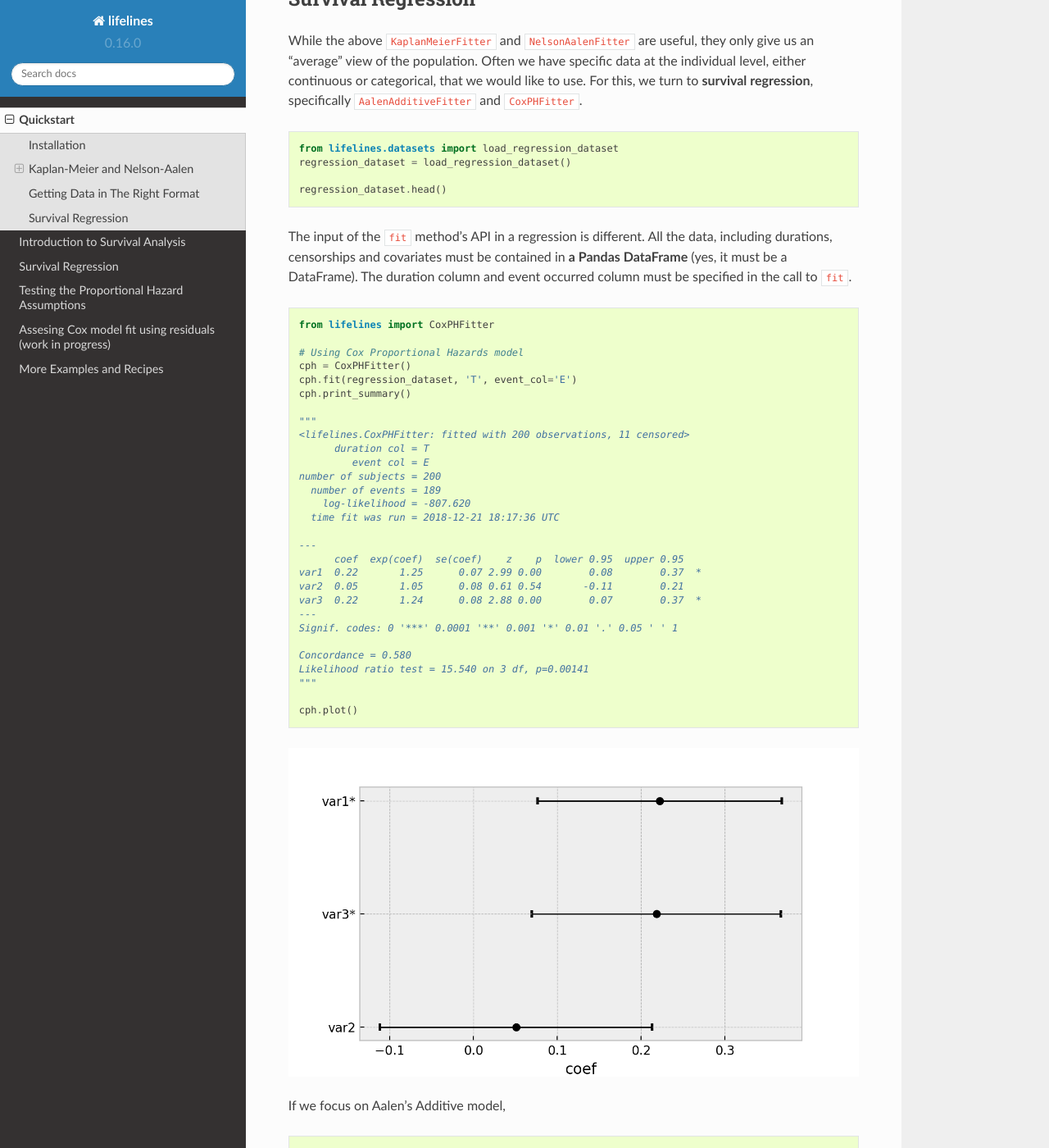
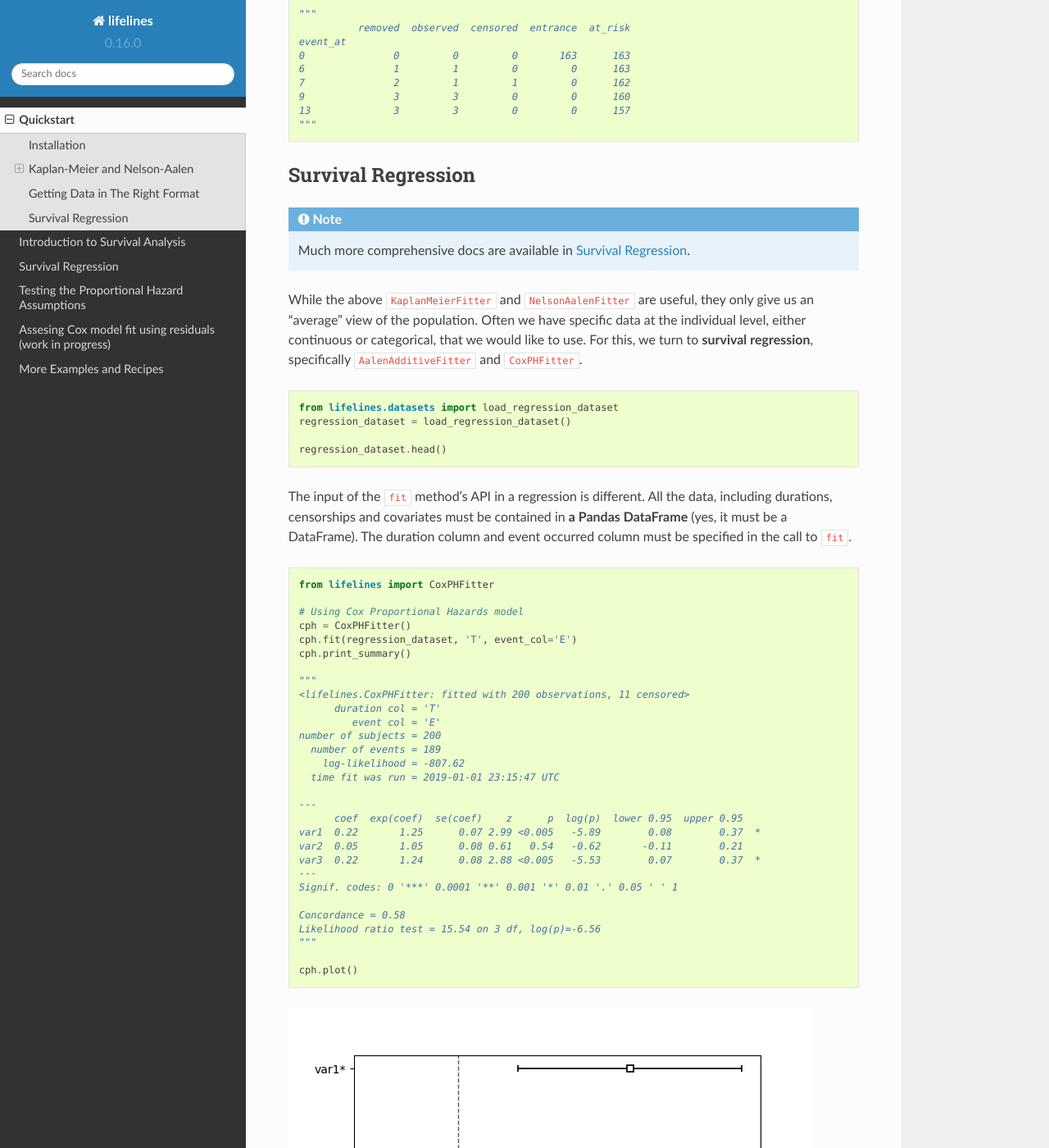
Before and after one commit to CamDavidsonPilon/lifelines, a Sphinx documentation site: the page built from docs/Quickstart.rst, in a window 1280 px wide and 1400 px high, scrolled down 3921 px. Shown: the whole window at 82% size. Built offline with Sphinx 7.4.7 and the Read the Docs theme 2.0.0, drawn with Linux system fonts in a browser that asks for light colours; pages that are not in the unit, such as notebooks, are missing from menus; some of the changed text lies outside the part shown.

Commit message:
edits to docs and plots

```diff
--- a/docs/Quickstart.rst
+++ b/docs/Quickstart.rst
@@ -14,10 +14,9 @@ Installation
 
 Install via ``pip``:
 
-.. code::
+.. code-block:: console
 
     pip install lifelines
-
 
 
 Kaplan-Meier and Nelson-Aalen
@@ -86,7 +85,22 @@ Multiple groups
     kmf.fit(T[ix], E[ix], label='miR-137')
     ax = kmf.plot(ax=ax)
 
+
 .. image:: images/quickstart_multi.png
+
+
+Alternatively, for many more groups and more "pandas-esque":
+
+.. code:: python
+
+
+    ax = plt.subplot(111)
+
+    kmf = KaplanMeierFitter()
+
+    for name, grouped_df in df.groupby('group'):
+        kmf.fit(grouped_df["T"], grouped_df["E"], label=name)
+        kmf.plot(ax=ax)
 
 
 Similar functionality exists for the ``NelsonAalenFitter``:
@@ -143,6 +157,9 @@ Alternatively, perhaps you are interested in viewing the survival table given so
 Survival Regression
 -------------------
 
+.. note:: Much more comprehensive docs are available in `Survival Regression`_.
+
+
 While the above ``KaplanMeierFitter`` and ``NelsonAalenFitter`` are useful, they only give us an "average" view of the population. Often we have specific data at the individual level, either continuous or categorical, that we would like to use. For this, we turn to **survival regression**, specifically ``AalenAdditiveFitter`` and ``CoxPHFitter``.
 
 .. code:: python
@@ -166,23 +183,23 @@ The input of the ``fit`` method's API in a regression is different. All the data
 
     """
     <lifelines.CoxPHFitter: fitted with 200 observations, 11 censored>
-          duration col = T
-             event col = E
+          duration col = 'T'
+             event col = 'E'
     number of subjects = 200
       number of events = 189
-        log-likelihood = -807.620
-      time fit was run = 2018-12-21 18:17:36 UTC
+        log-likelihood = -807.62
+      time fit was run = 2019-01-01 23:15:47 UTC
 
     ---
-          coef  exp(coef)  se(coef)    z    p  lower 0.95  upper 0.95
-    var1  0.22       1.25      0.07 2.99 0.00        0.08        0.37  *
-    var2  0.05       1.05      0.08 0.61 0.54       -0.11        0.21
-    var3  0.22       1.24      0.08 2.88 0.00        0.07        0.37  *
+          coef  exp(coef)  se(coef)    z      p  log(p)  lower 0.95  upper 0.95
+    var1  0.22       1.25      0.07 2.99 <0.005   -5.89        0.08        0.37  *
+    var2  0.05       1.05      0.08 0.61   0.54   -0.62       -0.11        0.21
+    var3  0.22       1.24      0.08 2.88 <0.005   -5.53        0.07        0.37  *
     ---
     Signif. codes: 0 '***' 0.0001 '**' 0.001 '*' 0.01 '.' 0.05 ' ' 1
 
-    Concordance = 0.580
-    Likelihood ratio test = 15.540 on 3 df, p=0.00141
+    Concordance = 0.58
+    Likelihood ratio test = 15.54 on 3 df, log(p)=-6.56
     """
 
     cph.plot()
@@ -216,3 +233,6 @@ Like the above estimators, there is also a built-in plotting method:
     aaf.plot()
 
 .. image:: images/quickstart_aaf.png
+
+
+.. _Survival Regression: Survival%20Regression.html
--- a/docs/conf.py
+++ b/docs/conf.py
@@ -36,7 +36,7 @@ extensions = [
     "nbsphinx",
 ]
 
-exclude_patterns = ["_build", "jupyter_notebooks/.ipynb_checkpoints/*"]
+exclude_patterns = ["_build", "jupyter_notebooks/.ipynb_checkpoints/*.ipynb"]
 
 # Add any paths that contain templates here, relative to this directory.
 templates_path = ["_templates"]
--- a/docs/index.rst
+++ b/docs/index.rst
@@ -42,6 +42,8 @@ Installation
 
 Dependencies are from the typical Python data-stack: Numpy, Pandas, Scipy, and optionally Matplotlib. Install using:
 
+.. code-block:: console
+
     pip install lifelines
 
 
```
Also changed, not shown: docs/Examples.rst (+124 -119 lines), docs/Survival Regression.rst (+4 -4 lines), docs/images/add_at_risk.png, docs/images/ci_show_plot.png, docs/images/coxph_plot_quickstart.png, docs/images/flat_plot.png, docs/images/invert_y_axis.png, docs/images/normal_plot.png, 1 other file.
